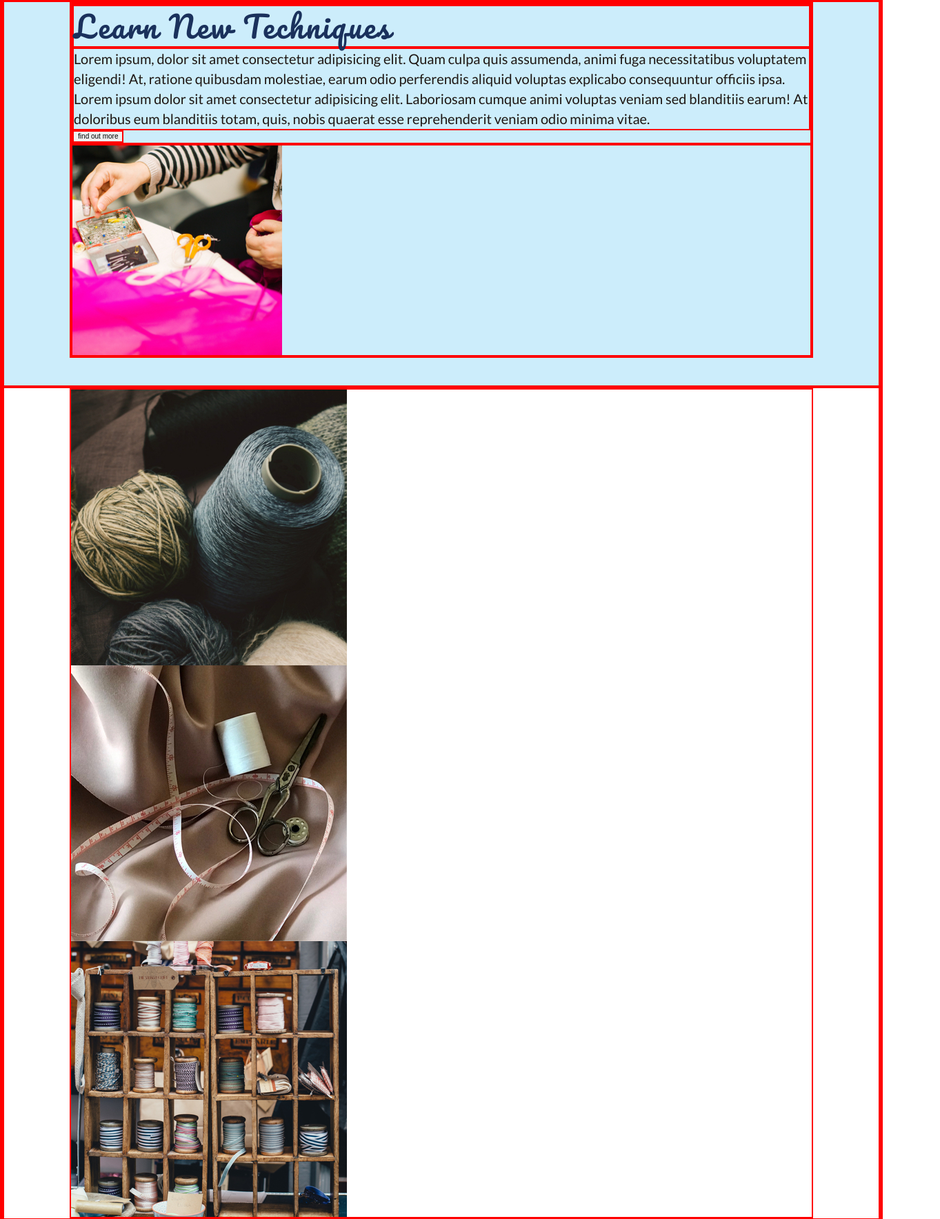
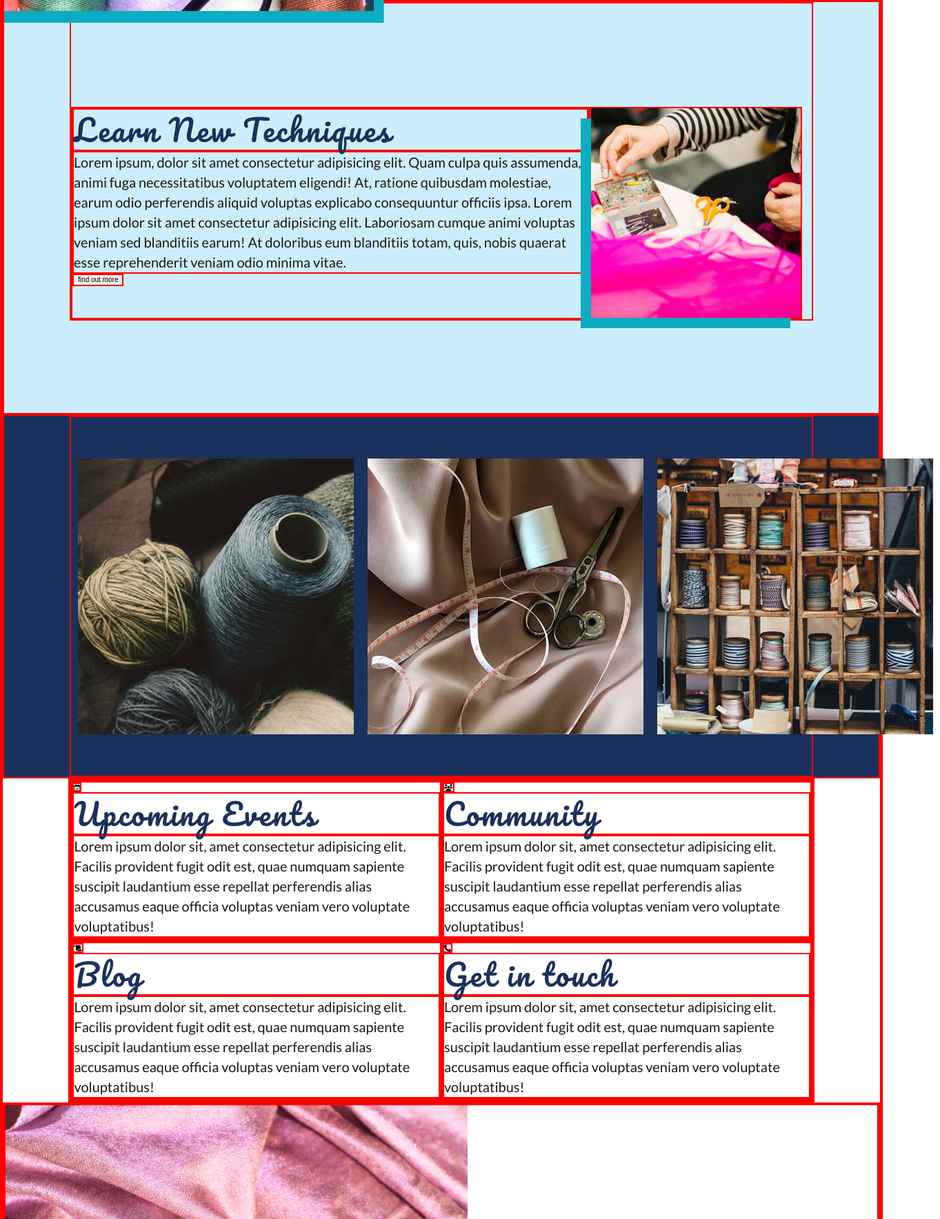
Before and after one commit to Bethancdavies/juno-project-two, a plain HTML site: page index.html in a window 1280 px wide. Shown: the part 803-2571 px from the top of the page at 69% size, 1363 px wide, since content can reach past the window. Drawn offline with Linux system fonts and the light colour scheme.

Commit message:
changes to footer mainly, fifth section and 3rd

```diff
--- a/index.html
+++ b/index.html
@@ -32,13 +32,14 @@
         <img class="scissors" src="./textilee-assets/home-box-header.png" alt="zoomed in pictureof scissors over colorful thread">
     </header>
     <!-- END OF HEADER -->
+    <!-- done for now -->
 
     <!-- START OF FIRST SECTION/SCISSOR SECTION -->
     <section class="learn-new-techniques">
 
         <!-- WRAPPER AND FLEX DIV-->
-        <div class="wrapper">
-            <div>
+        <div class="wrapper lnt-flex">
+            <div class="lnt-text">
                 <h2>Learn New Techniques</h2>
                 <p> Lorem ipsum, dolor sit amet consectetur adipisicing elit. Quam culpa quis assumenda, animi fuga
                     necessitatibus voluptatem eligendi! At, ratione quibusdam molestiae, earum odio perferendis aliquid
@@ -48,7 +49,7 @@
                 </p>
                 <button type="button">find out more</button>
             </div>
-            <div>
+            <div class="lnt-img">
                 <img src="./textilee-assets/small-box.jpg" alt="close up shot of person with fabric and sewing kit">
             </div>
         </div>
@@ -56,7 +57,7 @@
     <!-- END OF FIRST SECTION -->
 
     <!-- START OF SECOND SECTION/GALLERY SECTION -->
-    <section>
+    <section class="gallery">
         <div class="gallery-flex wrapper">
             <img src="./textilee-assets/gallery-image-1.jpg" alt="grey and monotone spools of yarn and thread">
             <img src="./textilee-assets/gallery-image-2.jpg" alt="satin sheets with sewing materials laid on it">
@@ -66,6 +67,7 @@
     <!-- END OF SECOND SECTION/GALLERY SECTION -->
     <!-- START OF THIRD SECTION-->
     <section class="four-features wrapper">
+        <div class="four-features-top">
         <article>
             <i class="far fa-calendar-check"></i>
             <h2>Upcoming Events</h2>
@@ -80,6 +82,8 @@
                 sapiente suscipit laudantium esse repellat perferendis alias accusamus eaque officia voluptas veniam
                 vero voluptate voluptatibus!</p>
         </article>
+    </div>
+    <div class="four-features-bottom">
         <article>
             <i class="fas fa-scroll"></i>
             <h2>Blog</h2>
@@ -94,6 +98,7 @@
                 sapiente suscipit laudantium esse repellat perferendis alias accusamus eaque officia voluptas veniam
                 vero voluptate voluptatibus!</p>
         </article>
+    </div>
     </section>
     <!-- END OF THIRD SECTION -->
     <!-- START OF FOURTH SECTION/TEXT-IMAGE FEATURE -->
@@ -121,7 +126,7 @@
     </section>
     <!-- END OF FOURTH SECTION/TEXT-IMAGE FEATURE -->
     <!--START OF FIFTH SECTION-->
-    <section>
+    <section class="last-section">
         <div class="wrapper">
         <h2>Search by Style</h2>
         <p>Lorem ipsum dolor sit amet consectetur adipisicing elit. Itaque illo, quibusdam recusandae harum voluptate a
--- a/styles/sass/Partials/_body.scss
+++ b/styles/sass/Partials/_body.scss
@@ -1,8 +1,67 @@
 // main body split up into sections
-// section 1- "scissor-section"
+// for box shadow use +/- 15 variables
+// section 1: "learn-new-techniques"
 
 .learn-new-techniques{
     background: $light-blue;
-    height: 70vh;
+    height: 75vh;
+    text-align: left;
+    img{
+        box-shadow: -15px 15px $turquoise-blue;
+    }
 
 }
+.lnt-flex{
+display: flex;
+padding-top:150px;
+}
+.lnt-text{
+    width: 70%;
+
+
+
+}
+
+// section 2: "gallery-flex"
+.gallery{
+    background: $dark-blue;
+    img{
+
+        margin: 50px 0;
+        padding: 10px;
+        width: 90%;
+    }
+}
+
+.gallery-flex{
+    display:flex;
+
+}
+
+// formatting still needed here add wrap
+
+// section 3:four-features
+
+.four-features{
+    display: flex;
+    flex-direction: column;
+}
+.four-features-top{
+    display: flex;
+}
+.four-features-bottom{
+    display: flex;
+}
+
+// section 4:
+// do last looks confusing
+
+
+// section 5:
+.last-section{
+    text-align: center;
+    background: $light-blue;
+    height: 50vh;
+    display:flex;
+    align-items: center;
+}
--- a/styles/sass/Partials/_footer.scss
+++ b/styles/sass/Partials/_footer.scss
@@ -0,0 +1,10 @@
+footer{
+background: $black;
+
+p{
+    color: white;
+    text-align: center;
+    padding:10px 0;
+
+}
+}
--- a/styles/sass/Partials/_global.scss
+++ b/styles/sass/Partials/_global.scss
@@ -35,7 +35,7 @@ p
 }
 
 // more general styling here for things, in future if entire project is mainly in one font avoid including in mix-in as the code becomes redundant.
-
+// text and font styling
 h1{
     @include pacifico (6.8rem,64px,$dark-blue);
    padding-top: 40px;
@@ -65,3 +65,5 @@ h6{
 p{
     @include lato (2rem,400,29px,$black);
 }
+
+// button styling
--- a/styles/sass/Partials/_header.scss
+++ b/styles/sass/Partials/_header.scss
@@ -11,6 +11,6 @@
 
 .scissors {
     position: relative;
-    top: 10%;
+    top: 15%;
     width: 55%;
 }
```
Also changed, not shown: blog.html (+9 -0 lines), contact.html (+8 -0 lines), styles/styles.css.
